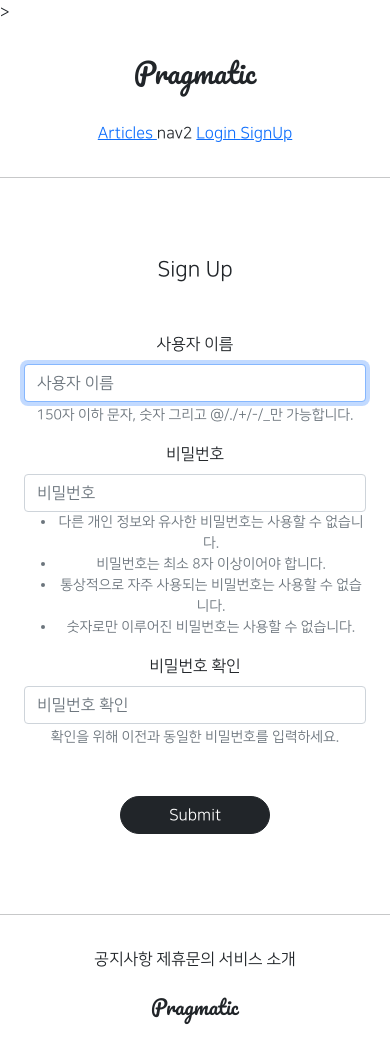
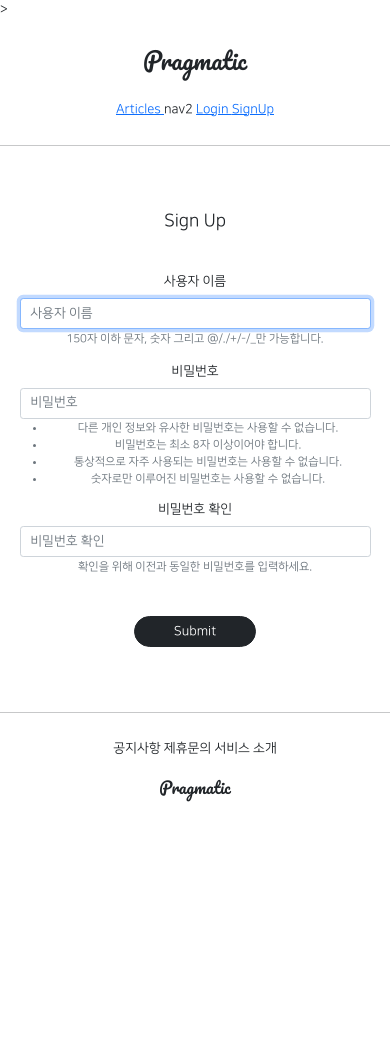
Before and after one commit to dhkdl/gis_2ban_1, a Django app: page /accounts/create/ in a window 390 px wide. After the commit the page ends 802 px from the top, so only its background shows below. Run offline with Django 3.2, Linux system fonts and the light colour scheme; parts of the project's set-up code (start-up, migrations or seed data) failed here and were passed over; some libraries are stand-ins or nearby versions.

Commit message:
08.12 2ban class commit 2

```diff
--- a/static/base.css
+++ b/static/base.css
@@ -69,3 +69,10 @@
     border-radius: 1rem;
     margin: 1rem;
 }
+
+@media screen and (max-width: 500px) {
+    html{
+        /* deault font-size = 16px */
+        font-size: 13px;
+    }
+}
```
